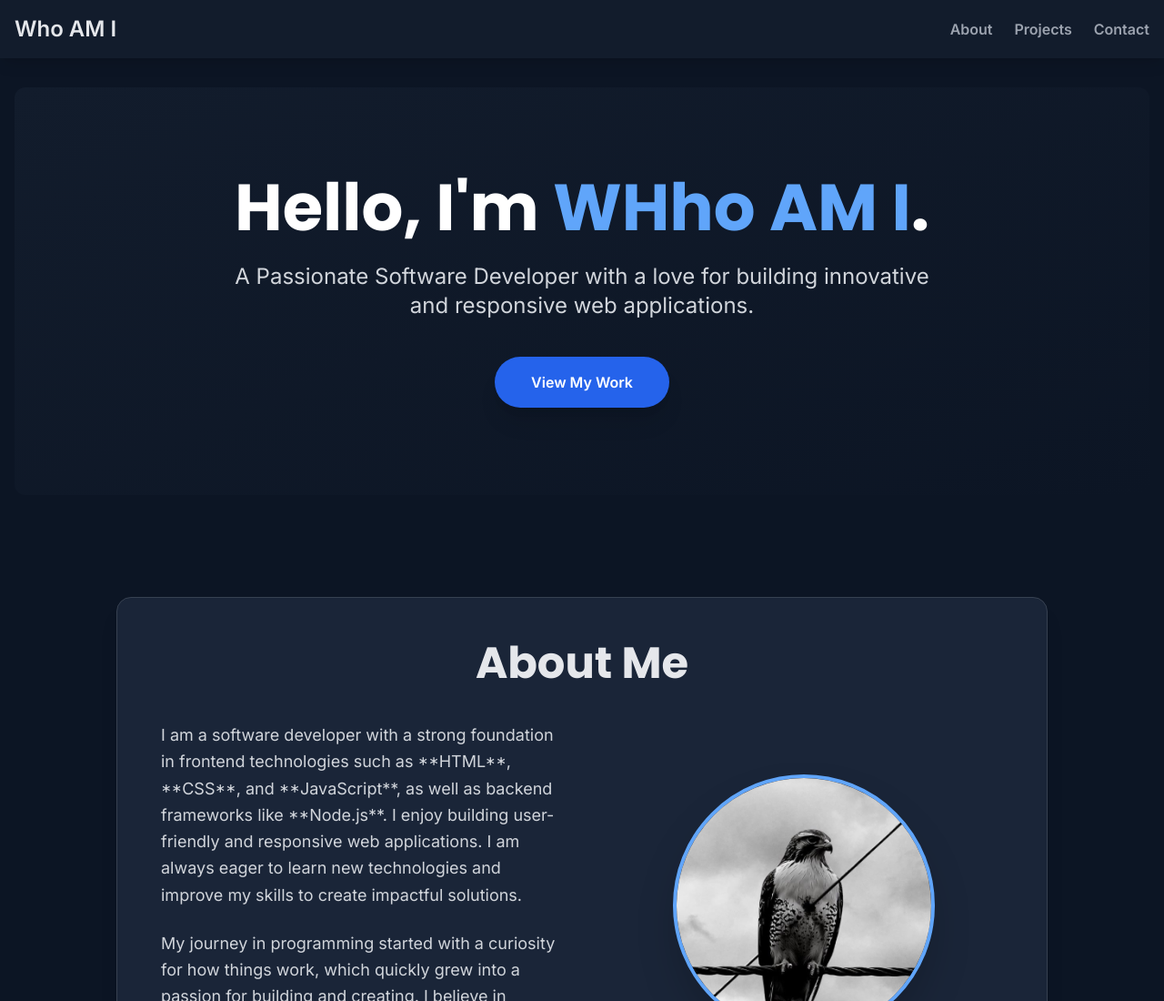
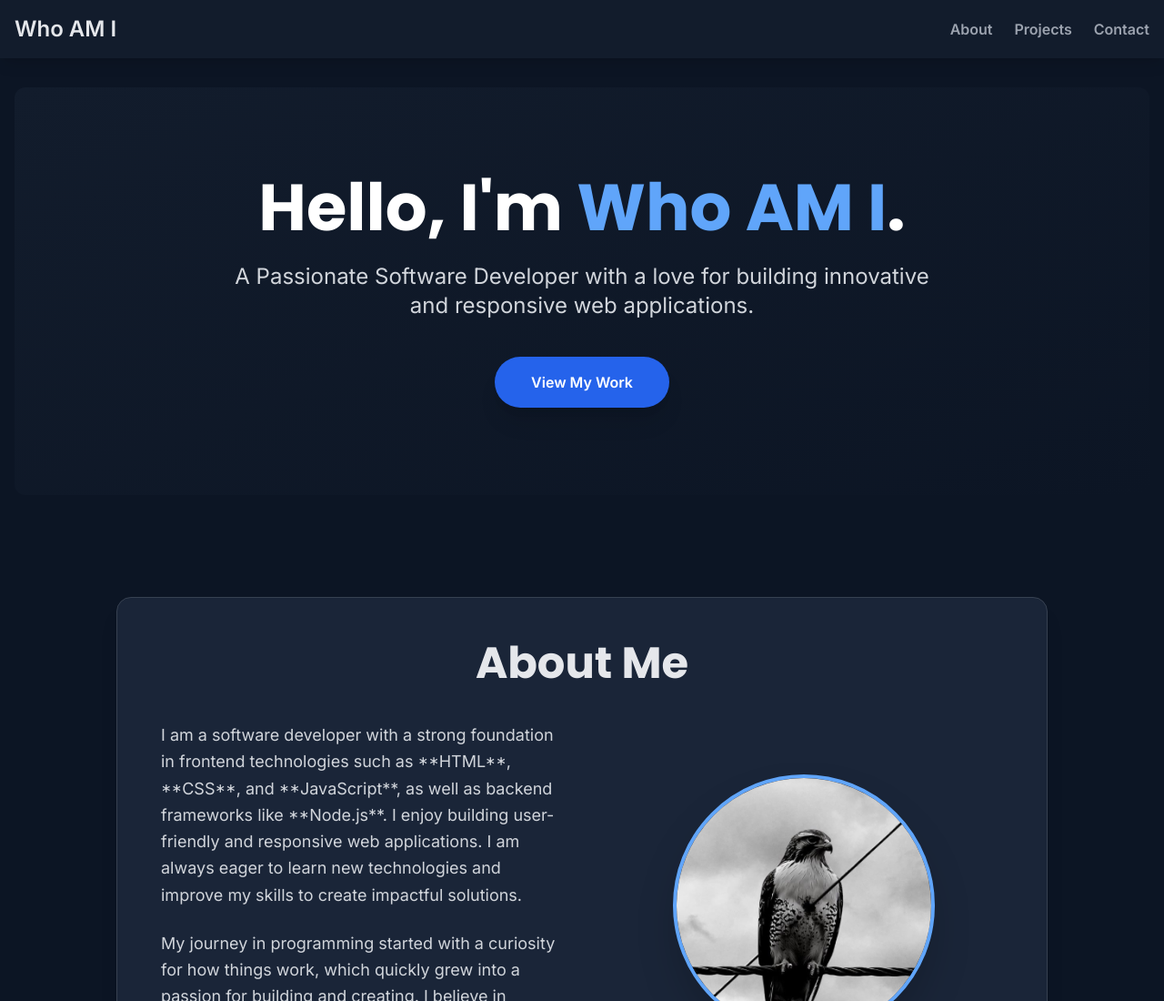
Before and after one commit to ChangLong772/WhoAmI, a plain HTML site: page index.html in a window 1280 px wide. Shown: the top 1100 px of the page at 91% size. Drawn offline with nearby package versions, Linux system fonts and the light colour scheme.

Commit message:
Update index.html

```diff
--- a/index.html
+++ b/index.html
@@ -63,7 +63,7 @@
         <section id="hero" class="py-24 text-center bg-gradient-to-br from-[#121c2c] to-[#0c1524] rounded-xl my-8">
             <div class="max-w-3xl mx-auto">
                 <h1 class="text-6xl md:text-7xl font-extrabold text-white leading-tight">
-                    Hello, I'm <span class="text-blue-400">WHho AM I</span>.
+                    Hello, I'm <span class="text-blue-400">Who AM I</span>.
                 </h1>
                 <p class="mt-6 text-xl md:text-2xl text-gray-300 font-light">
                     A Passionate Software Developer with a love for building innovative and responsive web applications.
```
